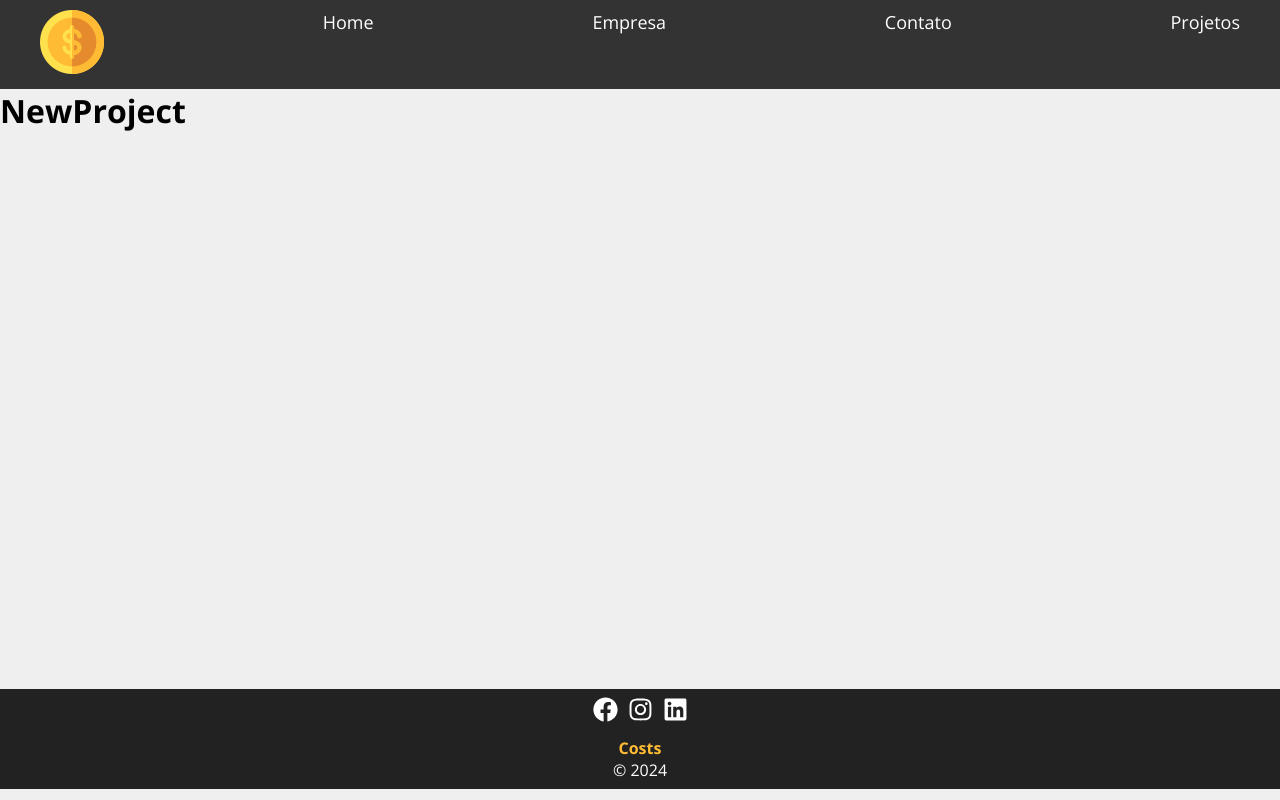
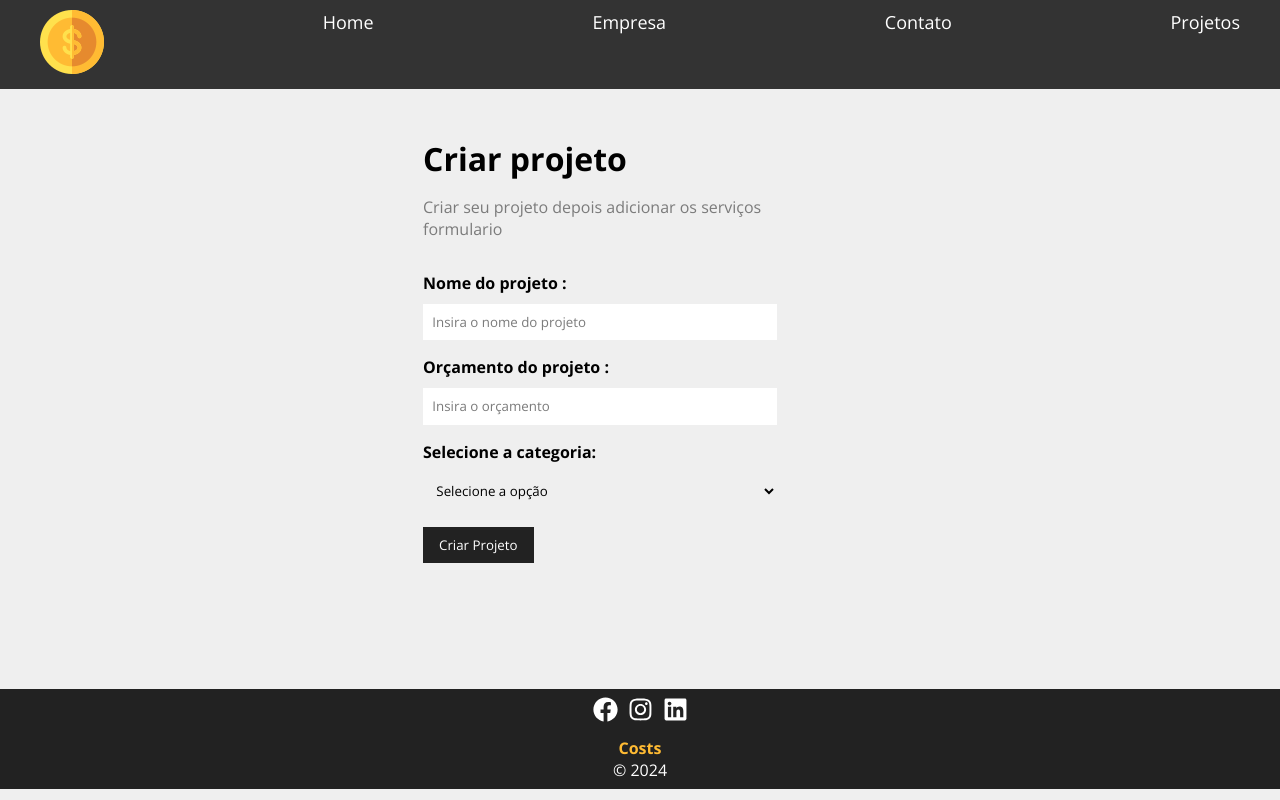
Before and after one commit to gertn1/Gerenciador-de-projetos-, a React (Create React App) app: page /newproject in a window 1280 px wide. Built offline with nearby package versions, Linux system fonts and the light colour scheme; data requests are answered from the project's data file.

Commit message:
Implementada a busca de categorias de uma API falsa hospedada localmente usando JSONPlaceholder. usando useEffect busca dados de categorias do URL

```diff
--- /dev/null
+++ b/db.json
@@ -0,0 +1,22 @@
+{
+    "projects": [],
+    "categories": [
+        {
+            "id": 1,
+            "name": "Infra"
+        },
+        {
+            "id": 2,
+            "name": "Desenvolvimento"
+        },
+        {
+            "id": 3,
+            "name": "Design"
+        },
+        {
+            "id": 4,
+            "name": "Planejamento"
+        }
+    ]
+
+}
--- a/package.json
+++ b/package.json
@@ -17,6 +17,7 @@
   },
   "scripts": {
     "start": "react-scripts start",
+    "backend":"json-server --watch db.json --port 5000",
     "build": "react-scripts build",
     "test": "react-scripts test",
     "eject": "react-scripts eject"
--- /dev/null
+++ b/src/components/form/Input.js
@@ -0,0 +1,20 @@
+import styles from './Input.module.css'
+
+
+function Input({type, text , name , placeholder , handleOnChange , value }){
+    return (
+        <div className={styles.form_control}>
+            <label htmlFor={name}>{text}:</label>
+            <input type ={type}
+            name={name}
+            id={name}
+            placeholder={placeholder}
+            OnChange= {handleOnChange}
+            value ={value}/>
+        </div>
+
+
+    )
+}
+
+export default Input
--- /dev/null
+++ b/src/components/form/Input.module.css
@@ -0,0 +1,18 @@
+.form_control {
+    display: flex;
+    flex-direction:  column;
+    margin-bottom: 1em;
+
+}
+.form_control label {
+    margin-bottom: 0.6em;
+    font-weight: bold
+}
+.form_control input {
+    padding: .7em;
+    border-radius: 0;
+    border: none;
+}
+.form_control input::placeholder {
+    color: #7b7b7b;
+}
--- /dev/null
+++ b/src/components/form/Select.js
@@ -0,0 +1,23 @@
+
+import styles from './Select.module.css'
+
+
+function Select({ text , name , options,  handleOnChange , value }){
+    return (
+        <div className={styles.form_control}>
+            <label htmlFor={name}>{text}:</label>
+           <select name = {name} id={name}>
+            <option>Selecione a opção</option>
+            {options.map((option) => (
+                <option value={option.id} key={option.id}>
+                    {option.name}
+                    </option>
+            ))}
+           </select>
+        </div>
+
+
+    )
+}
+
+export default Select
--- /dev/null
+++ b/src/components/form/Select.module.css
@@ -0,0 +1,18 @@
+.form_control {
+    display: flex;
+    flex-direction:  column;
+    margin-bottom: 1em;
+
+}
+.form_control label {
+    margin-bottom: 0.6em;
+    font-weight: bold
+}
+.form_control select {
+    padding: .7em;
+    border-radius: 0;
+    border: none;
+}
+.form_control select::placeholder {
+    color: #7b7b7b;
+}
--- /dev/null
+++ b/src/components/form/SubmitButton.js
@@ -0,0 +1,16 @@
+
+
+import styles from './SubmitButton.module.css'
+
+
+function SubmitButton({ text }){
+    return (
+        <div >
+           <button className={styles.btn}>{text}</button>
+        </div>
+
+
+    )
+}
+
+export default SubmitButton
--- /dev/null
+++ b/src/components/form/SubmitButton.module.css
@@ -0,0 +1,13 @@
+.btn{
+    background-color: #222;
+    color: #fff;
+    padding: 0.7em 1.2em;
+    text-decoration: none;
+    transition: 0.5s;
+    cursor: pointer;
+    border: none;
+
+}
+.btn:hover{
+    color: #ffbb33
+}
--- a/src/components/pages/NewProject.js
+++ b/src/components/pages/NewProject.js
@@ -1,5 +1,17 @@
+import ProjectForm from '../project/ProjectForms';
+import styles from './NewProject.module.css'
+
+
+
 function NewProject(){
-    return <h1>NewProject</h1>
+    return(
+        <div className={styles.newproject_container}>
+        <h1>Criar projeto</h1>
+        <p>Criar seu projeto depois adicionar os serviços </p>
+        <p>formulario</p>
+        <ProjectForm btnText="Criar Projeto"/>
+    </div>
+    )
 }
 
 export default NewProject;
--- /dev/null
+++ b/src/components/pages/NewProject.module.css
@@ -0,0 +1,12 @@
+.newproject_container {
+    width:  450px;
+    margin: 0 auto;
+    padding: 3em;
+}
+.newproject_container h1 {
+    margin-bottom: 0.5em;
+}
+.newproject_container p {
+    color: #7b7b7b;
+
+}
--- /dev/null
+++ b/src/components/project/ProjectForms.js
@@ -0,0 +1,51 @@
+import {useEffect, useState} from 'react'
+import styles from './ProjectForms.module.css'
+import Input  from '../form/Input'
+import Select from '../form/Select'
+import SubmitButton from '../form/SubmitButton'
+
+function ProjectForm({btnText}){
+
+    const [categories , setCategories] = useState([])
+
+    useEffect(() => {
+        fetch ('http://localhost:5000/categories' , {
+        method: "GET",
+        headers: {
+            'Content-Type': 'application/json',
+
+        },
+    })
+    .then((resp) => resp.json())
+    .then((data) => {
+        setCategories(data)
+    })
+    .catch((err) => console.log(err))
+    }, [])
+
+return(
+    <form className={styles.forms}>
+
+    <Input
+    type="text"
+    text="Nome do projeto "
+    name = "name "
+    placeholder="Insira o nome do projeto " />
+
+<Input
+    type="number"
+    text="Orçamento do projeto "
+    name = "budget"
+    placeholder="Insira o orçamento " />
+
+
+   <Select
+   name ="category_id"
+   text="Selecione a categoria"
+   options={categories}  />
+
+    <SubmitButton text={btnText} />
+    </form>
+)
+}
+export default ProjectForm
--- /dev/null
+++ b/src/components/project/ProjectForms.module.css
@@ -0,0 +1,5 @@
+.forms{
+    width: 100%;
+    margin: 2em 0;
+
+}
```
